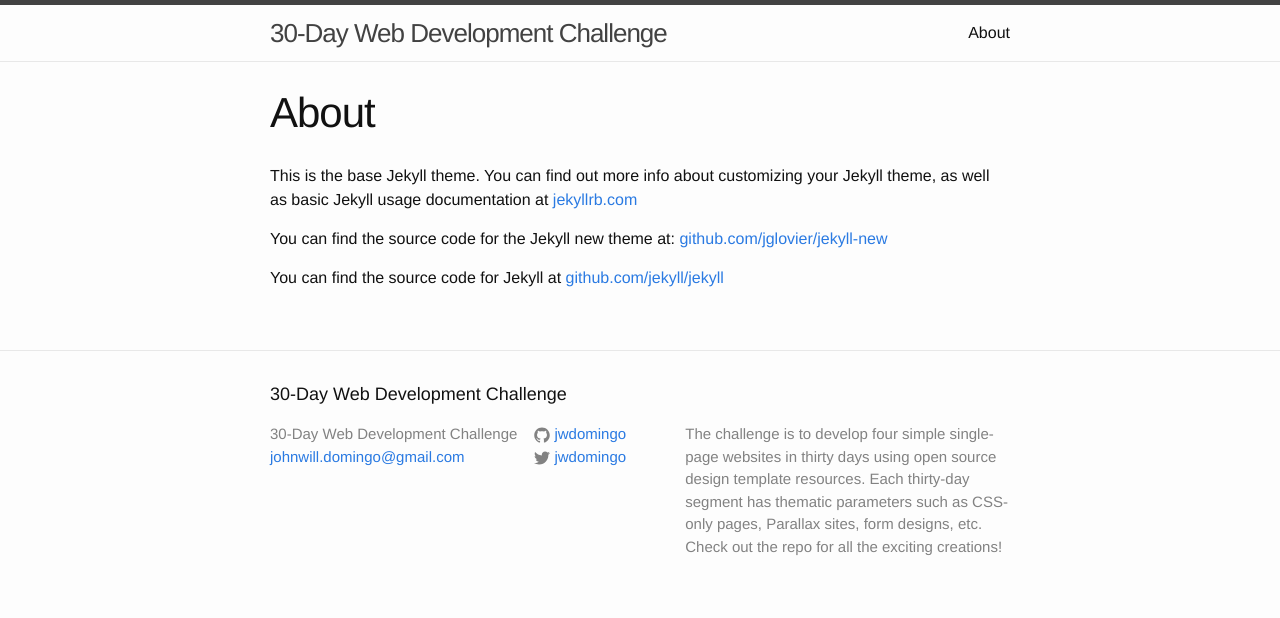
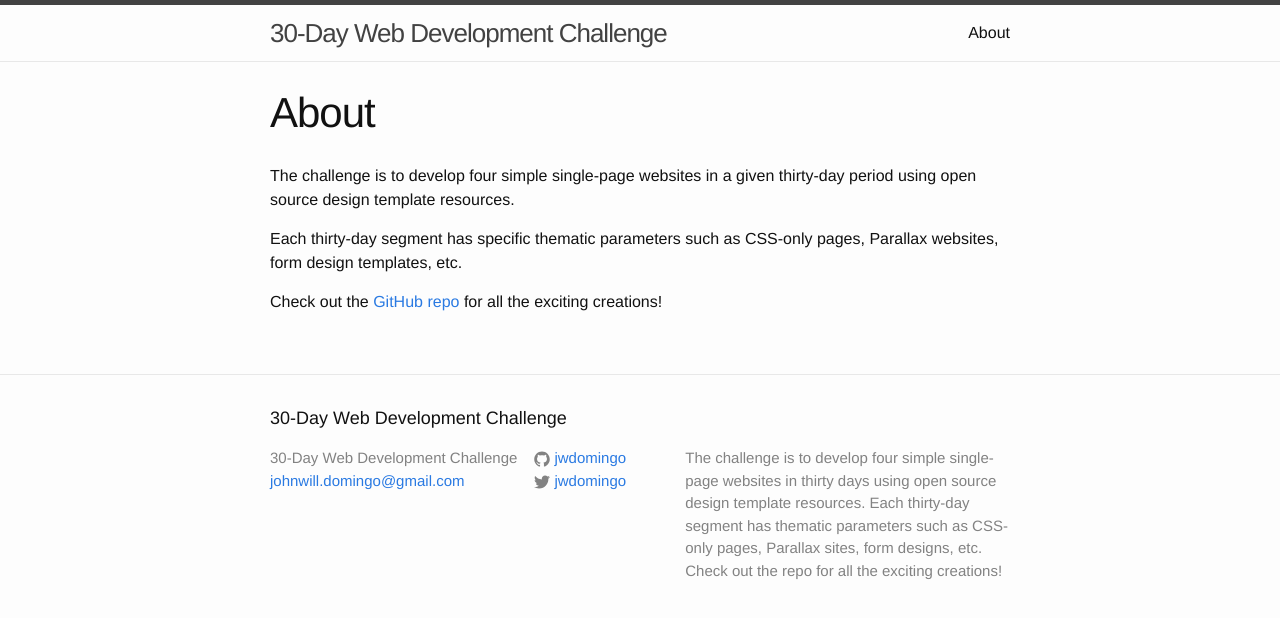
Before and after one commit to jwdomingo/webdevchallenge, a Jekyll site: the page built from about.md, in a window 1280 px wide. Shown: the top 618 px of the page. Built offline with Jekyll 4.4.1, drawn with Linux system fonts in a browser that asks for light colours.

Commit message:
Modified about.md description and created jade folder in _layouts

```diff
--- a/about.md
+++ b/about.md
@@ -4,8 +4,8 @@ title: About
 permalink: /about/
 ---
 
-This is the base Jekyll theme. You can find out more info about customizing your Jekyll theme, as well as basic Jekyll usage documentation at [jekyllrb.com](http://jekyllrb.com/)
+The challenge is to develop four simple single-page websites in a given thirty-day period using open source design template resources.
 
-You can find the source code for the Jekyll new theme at: [github.com/jglovier/jekyll-new](https://github.com/jglovier/jekyll-new)
+Each thirty-day segment has specific thematic parameters such as CSS-only pages, Parallax websites, form design templates, etc.
 
-You can find the source code for Jekyll at [github.com/jekyll/jekyll](https://github.com/jekyll/jekyll)
+Check out the [GitHub repo](https://github.com/jwdomingo/webdevchallenge) for all the exciting creations!
```
Also changed, not shown: _layouts/jade/dsgn.jade (renamed from 1 - DSGN/index.jade), _layouts/jade/focus.jade (renamed from 2 - Focus/index.jade).
